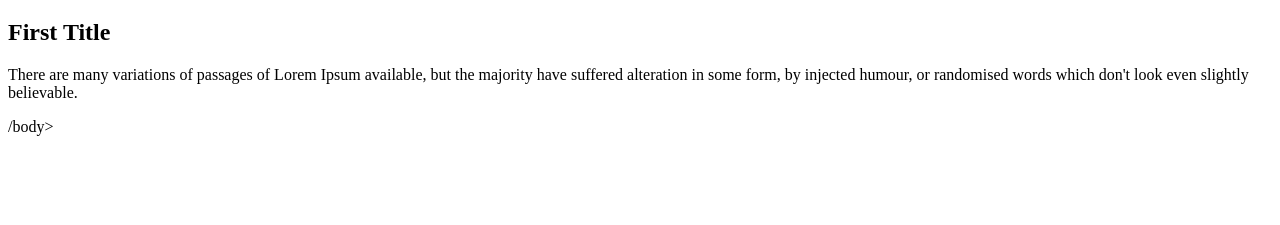
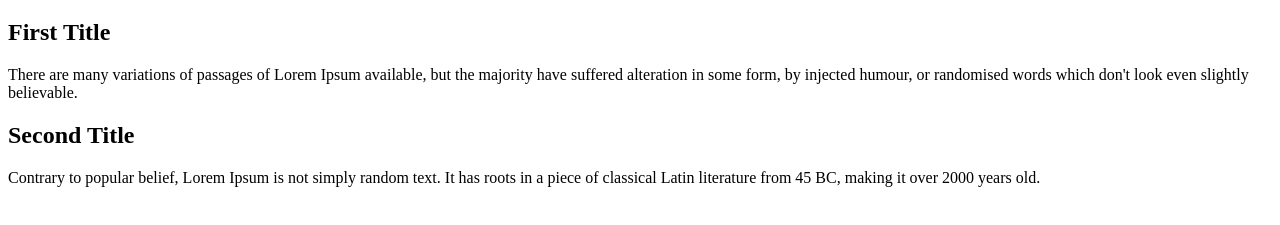
Before and after one commit to SSgtd77/github_action, a plain HTML site: page index.html in a window 1280 px wide. Shown: the part 61-286 px from the top of the page. Drawn offline with Linux system fonts and the light colour scheme.

Commit message:
Update index.html
Fix bug <body> teg
Add second title
Add second paragraph

```diff
--- a/index.html
+++ b/index.html
@@ -9,5 +9,7 @@
     <h1>First Title - Main</h1>
     <h2>First Title</h2>
     <p>There are many variations of passages of Lorem Ipsum available, but the majority have suffered alteration in some form, by injected humour, or randomised words which don't look even slightly believable.</p>
- /body>
+    <h2>Second Title</h2>
+    <p>Contrary to popular belief, Lorem Ipsum is not simply random text. It has roots in a piece of classical Latin literature from 45 BC, making it over 2000 years old.</p>
+</body>
 </html>
```
